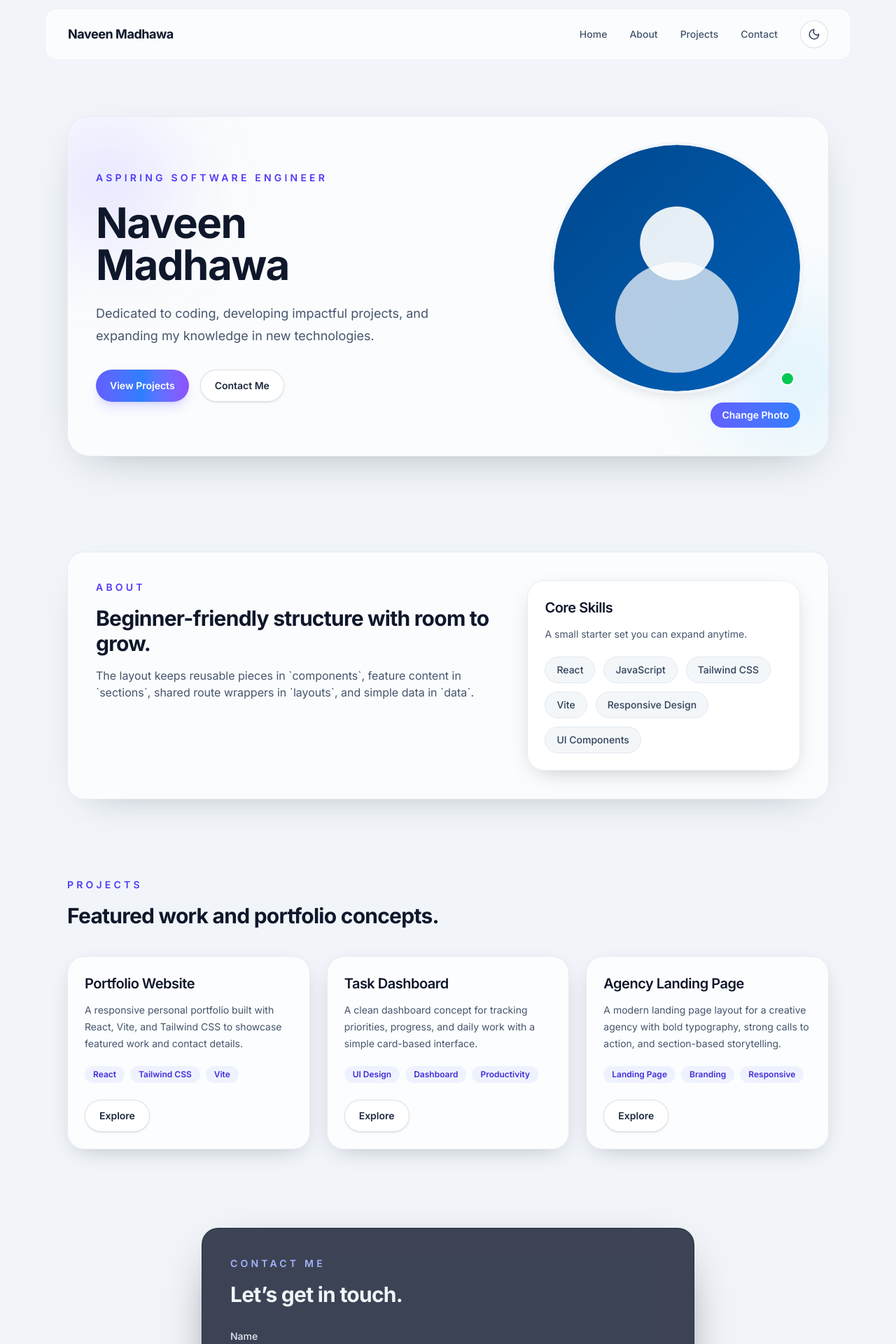
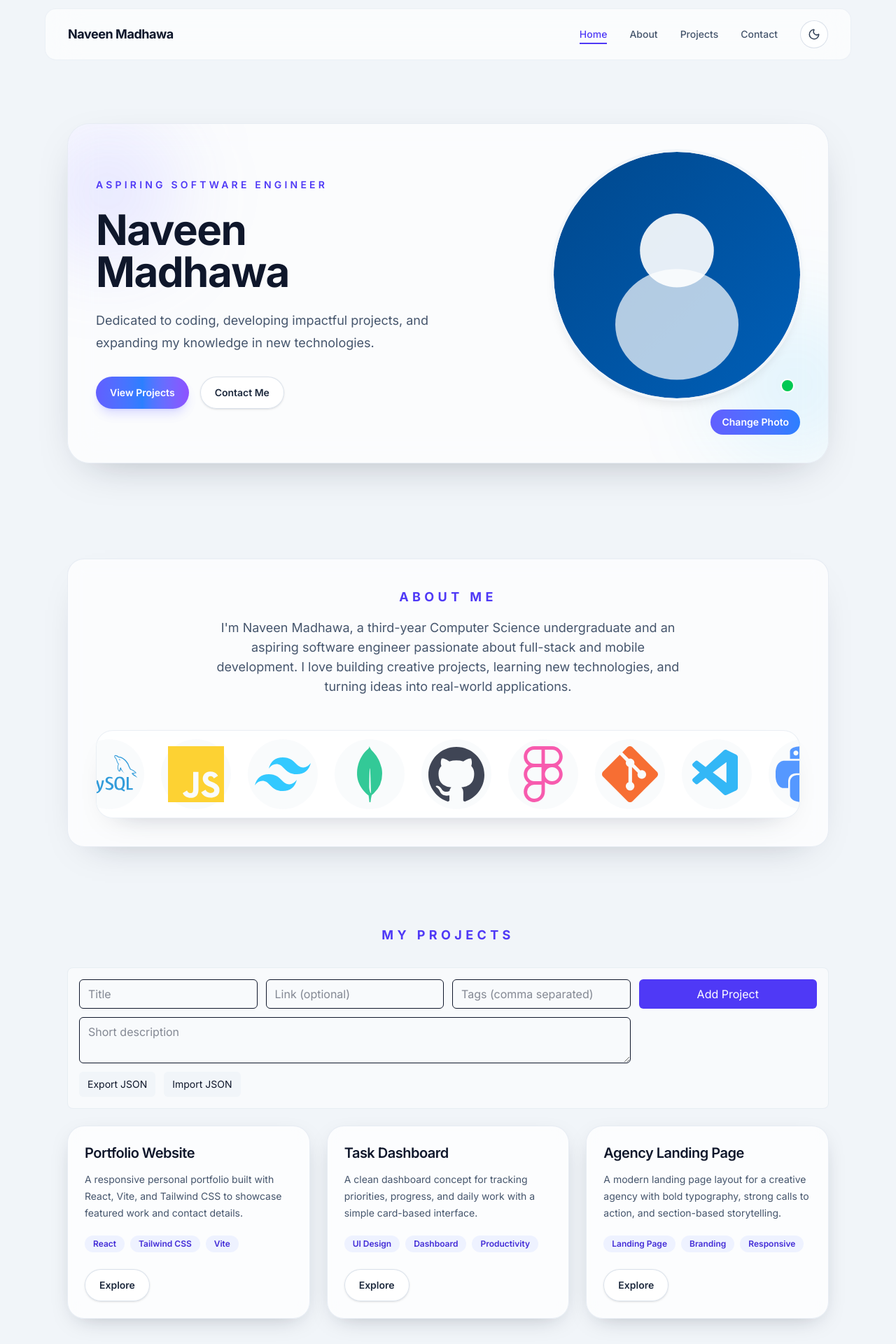
Before and after one commit to KVPnaveen/Portfolio, a React (Vite) app: page / in a window 1280 px wide. Shown: the top 1920 px of the page at 70% size. Built offline with nearby package versions, Linux system fonts and the light colour scheme.

Commit message:
change about me

```diff
--- a/package.json
+++ b/package.json
@@ -18,9 +18,10 @@
     "express": "^4.21.2",
     "lucide-react": "^0.546.0",
     "motion": "^12.23.24",
-    "react-router-dom": "^7.8.0",
     "react": "^19.0.0",
     "react-dom": "^19.0.0",
+    "react-icons": "^5.6.0",
+    "react-router-dom": "^7.8.0",
     "vite": "^6.2.0"
   },
   "devDependencies": {
--- a/src/components/Navbar.jsx
+++ b/src/components/Navbar.jsx
@@ -1,5 +1,5 @@
 import { Menu, Moon, Sun, X } from 'lucide-react';
-import { useState } from 'react';
+import { useState, useEffect } from 'react';
 import useScroll from '../hooks/useScroll';
 import { useTheme } from '../context/ThemeContext';
 import { cn } from '../utils/helpers';
@@ -13,37 +13,87 @@ const navItems = [
 
 const Navbar = () => {
   const [isOpen, setIsOpen] = useState(false);
+  const [activeSection, setActiveSection] = useState('home');
   const scrolled = useScroll(16);
   const { isDark, toggleTheme } = useTheme();
 
+  // Update active section based on scroll position
+  useEffect(() => {
+    const handleScroll = () => {
+      const sections = navItems.map(item => item.href.slice(1));
+
+      for (const section of sections) {
+        const element = document.getElementById(section);
+        if (element) {
+          const rect = element.getBoundingClientRect();
+          if (rect.top <= 100 && rect.bottom >= 100) {
+            setActiveSection(section);
+            break;
+          }
+        }
+      }
+    };
+
+    window.addEventListener('scroll', handleScroll);
+    return () => window.removeEventListener('scroll', handleScroll);
+  }, []);
+
+  const handleNavClick = () => {
+    setIsOpen(false);
+  };
+
   return (
-    <header className="sticky top-0 z-50 px-3 pt-3 sm:px-6">
-      <nav className={cn('mx-auto flex max-w-6xl items-center justify-between rounded-2xl border px-4 py-4 backdrop-blur-xl transition-all sm:px-6 lg:px-8', scrolled ? 'border-slate-300/70 bg-white/75 shadow-lg shadow-slate-900/5 dark:border-slate-700/70 dark:bg-slate-900/65 dark:shadow-black/20' : 'border-slate-200/60 bg-white/65 dark:border-slate-800/70 dark:bg-slate-900/50')}>
-        <a href="#home" className="text-lg font-bold tracking-tight text-slate-900 dark:text-slate-100">
+    <>
+      {/* Fixed navbar */}
+      <header className="fixed inset-x-0 top-0 z-50 px-3 pt-3 sm:px-6">
+        <nav className={cn(
+          'mx-auto flex max-w-6xl items-center justify-between rounded-2xl border px-4 py-4 backdrop-blur-xl transition-all duration-200 sm:px-6 lg:px-8',
+          scrolled
+            ? 'border-slate-300/70 bg-white/75 shadow-lg shadow-slate-900/5 dark:border-slate-700/70 dark:bg-slate-900/65 dark:shadow-black/20'
+            : 'border-slate-200/60 bg-white/65 dark:border-slate-800/70 dark:bg-slate-900/50'
+        )}>
+          {/* Logo */}
+          <a href="#home" className="text-lg font-bold tracking-tight text-slate-900 transition hover:text-indigo-600 dark:text-slate-100 dark:hover:text-indigo-300">
             Naveen Madhawa
           </a>
 
+          {/* Desktop Navigation */}
           <div className="hidden items-center gap-8 md:flex">
             {navItems.map((item) => (
-            <a key={item.label} href={item.href} className="text-sm font-medium text-slate-600 transition hover:text-indigo-600 dark:text-slate-300 dark:hover:text-indigo-300">
+              <a
+                key={item.label}
+                href={item.href}
+                className={cn(
+                  'relative text-sm font-medium transition',
+                  activeSection === item.href.slice(1)
+                    ? 'text-indigo-600 dark:text-indigo-300'
+                    : 'text-slate-600 hover:text-indigo-600 dark:text-slate-300 dark:hover:text-indigo-300'
+                )}
+              >
                 {item.label}
+                {activeSection === item.href.slice(1) && (
+                  <span className="absolute -bottom-1 left-0 right-0 h-0.5 bg-indigo-600 dark:bg-indigo-300" />
+                )}
               </a>
             ))}
+
+            {/* Theme Toggle */}
             <button
               type="button"
               onClick={toggleTheme}
-            className="inline-flex h-10 w-10 items-center justify-center rounded-full border border-slate-300/70 bg-white/80 text-slate-700 transition hover:-translate-y-0.5 hover:shadow-sm dark:border-slate-700 dark:bg-slate-800/80 dark:text-slate-200"
+              className="inline-flex h-10 w-10 items-center justify-center rounded-full border border-slate-300/70 bg-white/80 text-slate-700 transition duration-200 hover:-translate-y-0.5 hover:shadow-sm dark:border-slate-700 dark:bg-slate-800/80 dark:text-slate-200"
               aria-label="Toggle theme"
             >
               {isDark ? <Sun size={18} /> : <Moon size={18} />}
             </button>
           </div>
 
+          {/* Mobile Menu Button & Theme Toggle */}
           <div className="flex items-center gap-3 md:hidden">
             <button
               type="button"
               onClick={toggleTheme}
-            className="inline-flex h-10 w-10 items-center justify-center rounded-full border border-slate-300/70 bg-white/80 text-slate-700 dark:border-slate-700 dark:bg-slate-800/80 dark:text-slate-200"
+              className="inline-flex h-10 w-10 items-center justify-center rounded-full border border-slate-300/70 bg-white/80 text-slate-700 transition duration-200 dark:border-slate-700 dark:bg-slate-800/80 dark:text-slate-200"
               aria-label="Toggle theme"
             >
               {isDark ? <Sun size={18} /> : <Moon size={18} />}
@@ -51,7 +101,7 @@ const Navbar = () => {
             <button
               type="button"
               onClick={() => setIsOpen((current) => !current)}
-            className="inline-flex h-10 w-10 items-center justify-center rounded-full border border-slate-300/70 bg-white/80 text-slate-700 dark:border-slate-700 dark:bg-slate-800/80 dark:text-slate-200"
+              className="inline-flex h-10 w-10 items-center justify-center rounded-full border border-slate-300/70 bg-white/80 text-slate-700 transition duration-200 dark:border-slate-700 dark:bg-slate-800/80 dark:text-slate-200"
               aria-label="Toggle navigation"
             >
               {isOpen ? <X size={18} /> : <Menu size={18} />}
@@ -59,23 +109,33 @@ const Navbar = () => {
           </div>
         </nav>
 
-      {isOpen ? (
-        <div className="mx-auto mt-2 max-w-6xl rounded-2xl border border-slate-200/70 bg-white/90 px-4 py-4 shadow-lg backdrop-blur-xl dark:border-slate-800/70 dark:bg-slate-900/90 md:hidden">
-          <div className="mx-auto flex max-w-6xl flex-col gap-3">
+        {/* Mobile Navigation Menu */}
+        {isOpen && (
+          <div className="mx-auto mt-2 max-w-6xl animate-in fade-in slide-in-from-top-2 rounded-2xl border border-slate-200/70 bg-white/90 px-4 py-4 shadow-lg backdrop-blur-xl dark:border-slate-800/70 dark:bg-slate-900/90 md:hidden">
+            <div className="flex flex-col gap-2">
               {navItems.map((item) => (
                 <a
                   key={item.label}
                   href={item.href}
-                onClick={() => setIsOpen(false)}
-                className="rounded-2xl px-4 py-3 text-sm font-medium text-slate-700 hover:bg-slate-100 dark:text-slate-300 dark:hover:bg-slate-800"
+                  onClick={handleNavClick}
+                  className={cn(
+                    'rounded-2xl px-4 py-3 text-sm font-medium transition',
+                    activeSection === item.href.slice(1)
+                      ? 'bg-indigo-100 text-indigo-700 dark:bg-indigo-900/30 dark:text-indigo-300'
+                      : 'text-slate-700 hover:bg-slate-100 dark:text-slate-300 dark:hover:bg-slate-800'
+                  )}
                 >
                   {item.label}
                 </a>
               ))}
             </div>
           </div>
-      ) : null}
+        )}
       </header>
+
+      {/* Spacer to prevent content overlap - adjusts height based on navbar */}
+      <div className="h-28 sm:h-32 md:h-24" />
+    </>
   );
 };
 
--- /dev/null
+++ b/src/components/TechnologiesSection.jsx
@@ -0,0 +1,54 @@
+import {
+  SiFigma,
+  SiGit,
+  SiGithub,
+  SiJavascript,
+  SiMongodb,
+  SiMysql,
+  SiPhp,
+  SiPython,
+  SiReact,
+  SiTailwindcss,
+} from 'react-icons/si';
+import { VscVscode } from 'react-icons/vsc';
+
+const technologies = [
+  { name: 'React', Icon: SiReact, className: 'text-cyan-500' },
+  { name: 'PHP', Icon: SiPhp, className: 'text-indigo-500' },
+  { name: 'MySQL', Icon: SiMysql, className: 'text-sky-600' },
+  { name: 'JavaScript', Icon: SiJavascript, className: 'text-yellow-400' },
+  { name: 'Tailwind CSS', Icon: SiTailwindcss, className: 'text-sky-400' },
+  { name: 'MongoDB', Icon: SiMongodb, className: 'text-emerald-500' },
+  { name: 'GitHub', Icon: SiGithub, className: 'text-slate-900 dark:text-slate-100' },
+  { name: 'Figma', Icon: SiFigma, className: 'text-pink-500' },
+  { name: 'Git', Icon: SiGit, className: 'text-orange-600' },
+  { name: 'VS Code', Icon: VscVscode, className: 'text-sky-500' },
+  { name: 'Python', Icon: SiPython, className: 'text-blue-500' },
+];
+
+const TechnologiesSection = () => {
+  return (
+    <section aria-labelledby="technologies-heading" className="mt-12">
+      {/* Visually hide heading but keep for accessibility */}
+      <h2 id="technologies-heading" className="sr-only">Technologies</h2>
+
+      <div className="mt-6 rounded-3xl border border-slate-200/70 bg-white/50 p-3 shadow-[0_18px_45px_-30px_rgba(15,23,42,0.35)] backdrop-blur-md dark:border-slate-800/70 dark:bg-slate-900/35 overflow-hidden">
+        {/* Marquee wrapper */}
+        <div className="marquee">
+          {/* Track: duplicated list for seamless loop. `animate-marquee` defined in CSS. */}
+          <div className="marquee-track flex items-center gap-6 whitespace-nowrap will-change-transform animate-marquee">
+            {technologies.concat(technologies).map(({ name, Icon, className }, idx) => (
+              <div key={`${name}-${idx}`} className="inline-flex items-center justify-center">
+                <div className="flex h-25 w-25 items-center justify-center rounded-full bg-slate-50/90 p-2 transition-transform duration-300 transform-gpu opacity-80 hover:opacity-100 hover:scale-110 dark:bg-slate-800/60">
+                  <Icon className={`${className} h-20 w-20`} aria-hidden="true" />
+                </div>
+              </div>
+            ))}
+          </div>
+        </div>
+      </div>
+    </section>
+  );
+};
+
+export default TechnologiesSection;
--- a/src/sections/About.jsx
+++ b/src/sections/About.jsx
@@ -1,31 +1,21 @@
-import Card from '../components/Card';
-import { skills } from '../data/skills';
+import TechnologiesSection from '../components/TechnologiesSection';
 
 const About = () => {
   return (
     <section id="about" className="mx-auto max-w-6xl px-4 py-14 sm:px-6 lg:px-8">
-      <div className="grid gap-8 rounded-3xl border border-slate-200/80 bg-white/70 p-6 shadow-[0_20px_55px_-35px_rgba(15,23,42,0.35)] backdrop-blur-md dark:border-slate-800/80 dark:bg-slate-900/45 lg:grid-cols-[1.2fr_0.8fr] lg:p-10">
-        <div>
-          <p className="text-sm font-semibold uppercase tracking-[0.3em] text-indigo-600 dark:text-indigo-400">
-            About
+      {/* Combined About & Technologies Card */}
+      <div className="rounded-3xl border border-slate-200/80 bg-white/70 p-6 shadow-[0_20px_55px_-35px_rgba(15,23,42,0.35)] backdrop-blur-md dark:border-slate-800/80 dark:bg-slate-900/45 lg:p-10">
+        {/* About Me Section - Centered */}
+        <div className="mx-auto max-w-2xl text-center">
+              <p className="text-lg font-bold uppercase tracking-[0.3em] text-indigo-600 dark:text-indigo-400">
+            About Me
           </p>
-          <h2 className="mt-4 text-3xl font-bold tracking-tight text-slate-900 dark:text-slate-100">
-            Beginner-friendly structure with room to grow.
-          </h2>
-          <p className="mt-4 max-w-2xl text-slate-600 dark:text-slate-300">
-            The layout keeps reusable pieces in `components`, feature content in `sections`, shared route wrappers in `layouts`, and simple data in `data`.
+          <p className="mt-4 text-lg text-slate-600 dark:text-slate-300">
+            I'm Naveen Madhawa, a third-year Computer Science undergraduate and an aspiring software engineer passionate about full-stack and mobile development. I love building creative projects, learning new technologies, and turning ideas into real-world applications.
           </p>
         </div>
 
-        <Card title="Core Skills" description="A small starter set you can expand anytime.">
-          <div className="mt-5 flex flex-wrap gap-3">
-            {skills.map((skill) => (
-              <span key={skill} className="rounded-full border border-slate-200 bg-slate-100/80 px-4 py-2 text-sm font-medium text-slate-700 dark:border-slate-700 dark:bg-slate-800/70 dark:text-slate-200">
-                {skill}
-              </span>
-            ))}
-          </div>
-        </Card>
+        <TechnologiesSection />
       </div>
     </section>
   );
--- a/src/sections/Projects.jsx
+++ b/src/sections/Projects.jsx
@@ -1,26 +1,99 @@
 import Card from '../components/Card';
 import Button from '../components/Button';
-import { projects } from '../data/projects';
+import { projects as initialProjects } from '../data/projects';
+import { useState, useEffect } from 'react';
+
+const STORAGE_KEY = 'portfolio_projects_v1';
 
 const Projects = () => {
+  const [projects, setProjects] = useState(() => {
+    try {
+      const raw = localStorage.getItem(STORAGE_KEY);
+      if (raw) return JSON.parse(raw);
+    } catch (e) {
+      // ignore
+    }
+    return initialProjects;
+  });
+
+  useEffect(() => {
+    try {
+      localStorage.setItem(STORAGE_KEY, JSON.stringify(projects));
+    } catch (e) {
+      // ignore
+    }
+  }, [projects]);
+
+  // Form state
+  const [title, setTitle] = useState('');
+  const [description, setDescription] = useState('');
+  const [tagsInput, setTagsInput] = useState('');
+  const [link, setLink] = useState('');
+
+  const addProject = (e) => {
+    e.preventDefault();
+    if (!title.trim()) return;
+    const newProject = {
+      id: Date.now(),
+      title: title.trim(),
+      description: description.trim(),
+      tags: tagsInput.split(',').map(t => t.trim()).filter(Boolean),
+      link: link.trim() || '#',
+    };
+    setProjects(prev => [newProject, ...prev]);
+    setTitle(''); setDescription(''); setTagsInput(''); setLink('');
+  };
+
+  const exportJSON = () => {
+    const blob = new Blob([JSON.stringify(projects, null, 2)], { type: 'application/json' });
+    const url = URL.createObjectURL(blob);
+    const a = document.createElement('a');
+    a.href = url; a.download = 'projects.json'; a.click();
+    URL.revokeObjectURL(url);
+  };
+
+  const importJSON = async () => {
+    const text = prompt('Paste projects JSON here:');
+    if (!text) return;
+    try {
+      const parsed = JSON.parse(text);
+      if (Array.isArray(parsed)) setProjects(parsed);
+      else alert('Invalid JSON: expected an array');
+    } catch (err) {
+      alert('Invalid JSON');
+    }
+  };
+
   return (
     <section id="projects" className="mx-auto max-w-6xl px-4 py-14 sm:px-6 lg:px-8">
-      <div className="flex items-end justify-between gap-4">
-        <div>
-          <p className="text-sm font-semibold uppercase tracking-[0.3em] text-indigo-600 dark:text-indigo-400">
-            Projects
+      <div className="text-center">
+        <div className="mx-auto inline-block">
+          <p className="text-lg font-bold uppercase tracking-[0.3em] text-indigo-600 dark:text-indigo-400">
+            My Projects
           </p>
-          <h2 className="mt-4 text-3xl font-bold tracking-tight text-slate-900 dark:text-slate-100">
-            Featured work and portfolio concepts.
-          </h2>
         </div>
       </div>
 
-      <div className="mt-10 grid gap-6 md:grid-cols-2 xl:grid-cols-3">
+      {/* Add project form */}
+      <div className="mt-8 mb-6 flex flex-col gap-3 rounded-lg border border-slate-200/70 bg-white/50 p-4 dark:border-slate-800/70 dark:bg-slate-900/35">
+        <form onSubmit={addProject} className="grid grid-cols-1 gap-3 sm:grid-cols-2 lg:grid-cols-4">
+          <input value={title} onChange={e=>setTitle(e.target.value)} placeholder="Title" className="w-full rounded-md border px-3 py-2" />
+          <input value={link} onChange={e=>setLink(e.target.value)} placeholder="Link (optional)" className="w-full rounded-md border px-3 py-2" />
+          <input value={tagsInput} onChange={e=>setTagsInput(e.target.value)} placeholder="Tags (comma separated)" className="w-full rounded-md border px-3 py-2 col-span-1 sm:col-span-2 lg:col-span-1" />
+          <button type="submit" className="inline-flex items-center justify-center rounded-md bg-indigo-600 px-4 py-2 text-white hover:bg-indigo-700">Add Project</button>
+          <textarea value={description} onChange={e=>setDescription(e.target.value)} placeholder="Short description" className="col-span-1 sm:col-span-2 lg:col-span-3 w-full rounded-md border px-3 py-2" />
+        </form>
+        <div className="flex gap-3">
+          <button type="button" onClick={exportJSON} className="rounded-md bg-slate-100 px-3 py-2 text-sm">Export JSON</button>
+          <button type="button" onClick={importJSON} className="rounded-md bg-slate-100 px-3 py-2 text-sm">Import JSON</button>
+        </div>
+      </div>
+
+      <div className="mt-4 grid gap-6 md:grid-cols-2 xl:grid-cols-3">
         {projects.map((project) => (
           <Card key={project.id} title={project.title} description={project.description} className="flex h-full flex-col">
             <div className="mt-5 flex flex-wrap gap-2">
-              {project.tags.map((tag) => (
+              {(project.tags || []).map((tag) => (
                 <span key={tag} className="rounded-full bg-indigo-50 px-3 py-1 text-xs font-semibold text-indigo-700 dark:bg-indigo-400/15 dark:text-indigo-200">
                   {tag}
                 </span>
--- a/src/styles/index.css
+++ b/src/styles/index.css
@@ -44,3 +44,24 @@
     transform: translateY(-8px);
   }
 }
+
+/* Utility to hide native scrollbars while keeping scrolling functional */
+.hide-scrollbar {
+  -ms-overflow-style: none; /* IE and Edge */
+  scrollbar-width: none; /* Firefox */
+}
+.hide-scrollbar::-webkit-scrollbar {
+  display: none; /* Safari and Chrome */
+}
+
+/* Marquee animation: slow, smooth right-to-left loop. */
+@keyframes marquee-left {
+  0% { transform: translateX(0%); }
+  100% { transform: translateX(-50%); }
+}
+
+.marquee { position: relative; }
+.marquee-track { display: flex; gap: 1.5rem; align-items: center; }
+.animate-marquee { animation: marquee-left 10s linear infinite; }
+/* Pause animation when hovering the marquee container */
+.marquee:hover .animate-marquee { animation-play-state: paused; }
```
Also changed, not shown: src/data/skills.js (+32 -0 lines), src/layouts/MainLayout.jsx (+9 -2 lines), 1 other file (tests, documents, lock files or other folders). Lines whose indentation alone changed are shown as unchanged.
